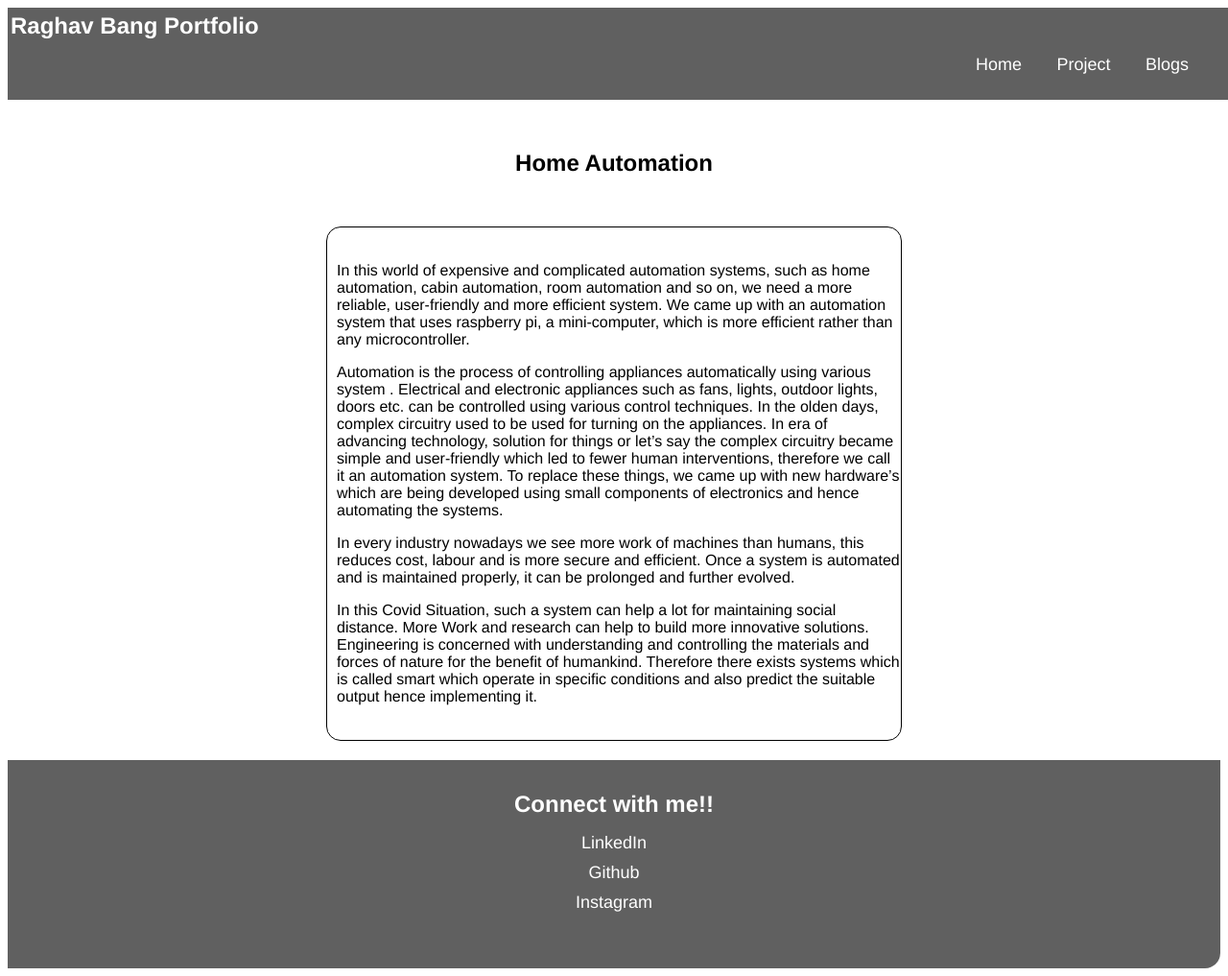
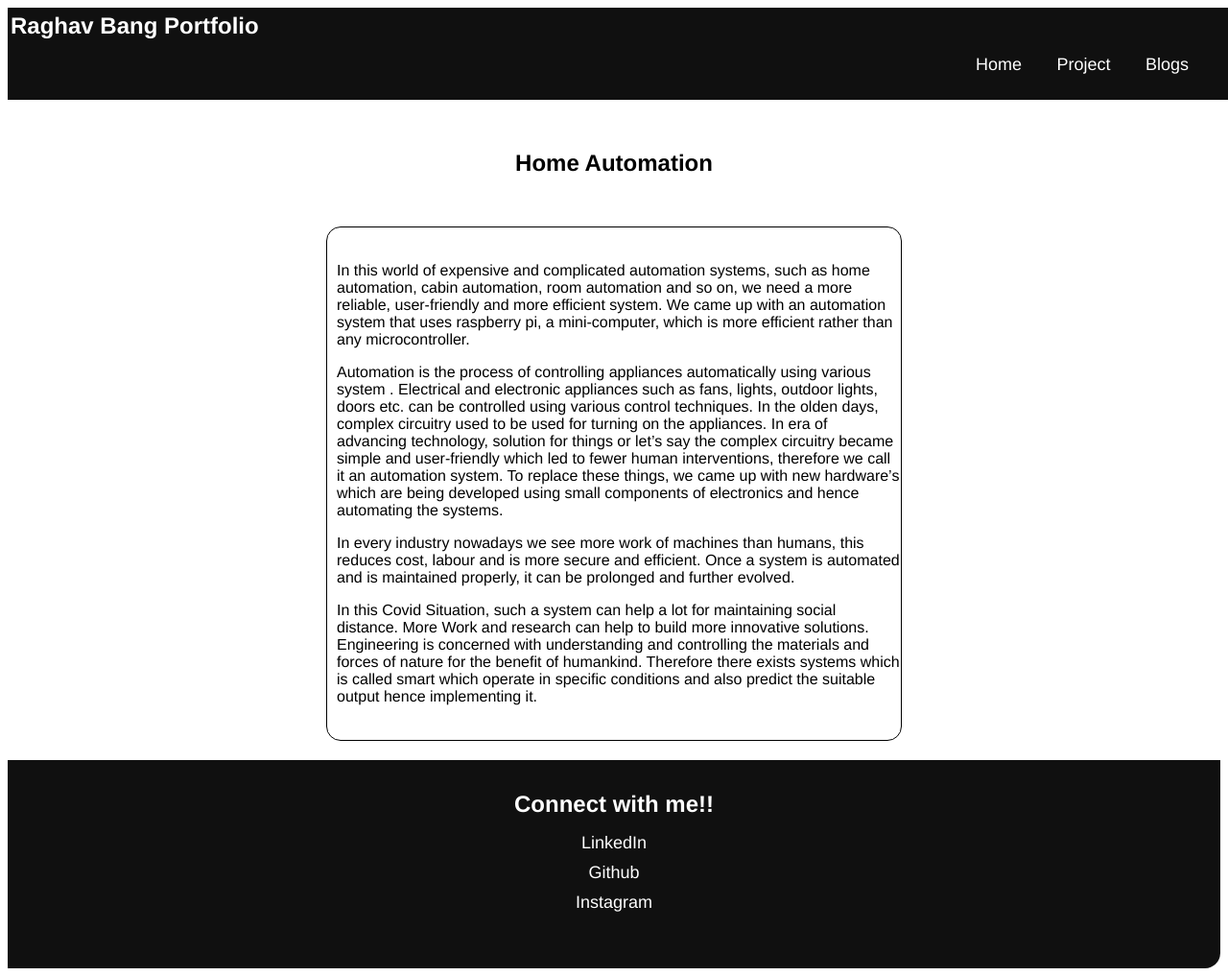
Before and after one commit to Raghav888/My-Portfolio, a plain HTML site: page blog2.html in a window 1280 px wide. Shown: the whole page at 96% size. Drawn offline with Linux system fonts and the light colour scheme.

Commit message:
Update style.css

```diff
--- a/style.css
+++ b/style.css
@@ -1,5 +1,5 @@
 :root {
-    --primary-color: #606060;
+    --primary-color: #101010;
 }
 
 body {
@@ -60,7 +60,7 @@ hr {
 }
 
 .navigation {
-    background-color: #606060;
+    background-color: #101010;
     color: white;
         padding-top: 5px;
     padding-right: 5px;
@@ -126,7 +126,7 @@ hr {
 }
 
 .footer {
-    background-color: #606060;
+    background-color: #101010;
     padding: 2rem;
     margin-top: 20px;
     color: white;
```
